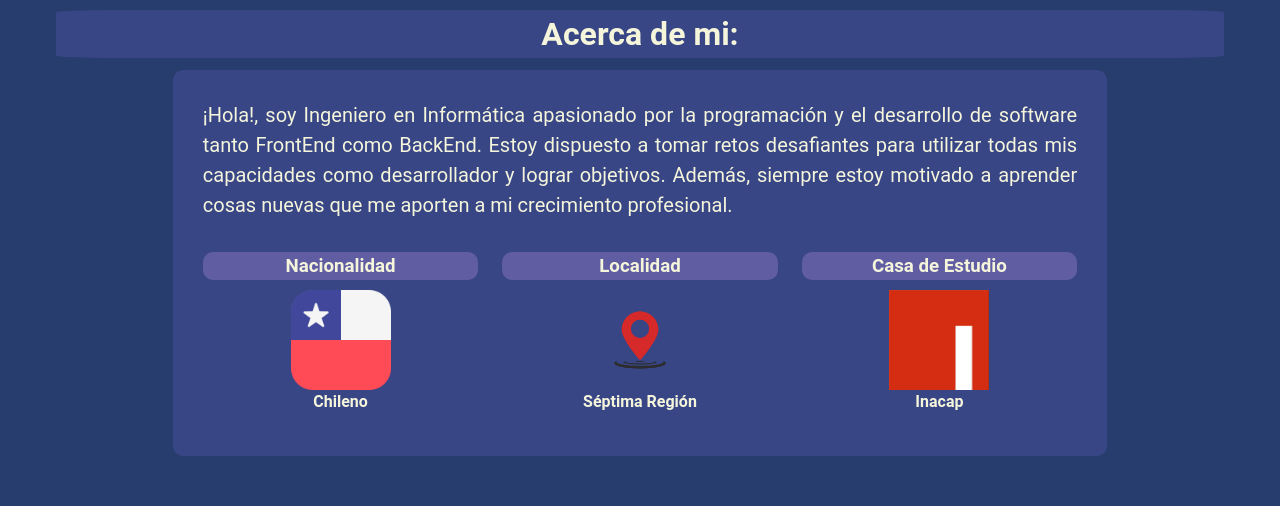
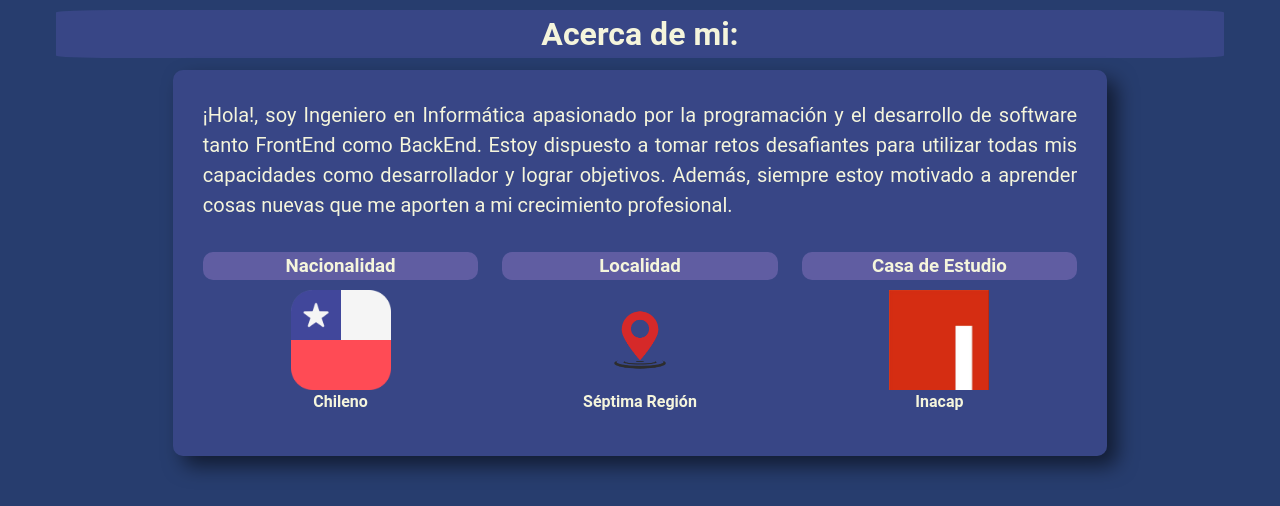
Before and after one commit to El-Litios/portfolio-web, a Vue app: page / in a window 1280 px wide. Shown: the part 522-1028 px from the top of the page. Built offline with nearby package versions, Linux system fonts and the light colour scheme.

Commit message:
Agrega box shadow

```diff
--- a/src/components/Home/AboutMe.vue
+++ b/src/components/Home/AboutMe.vue
@@ -65,6 +65,7 @@ import Title from '@/components/Home/Title.vue'
   margin-left: 10%;
   border-radius: 10px;
   padding: 30px 30px 30px 30px;
+  box-shadow: 10px 10px 20px rgba(0, 0, 0, 0.55);
 }
 
 .aboutme {
```
